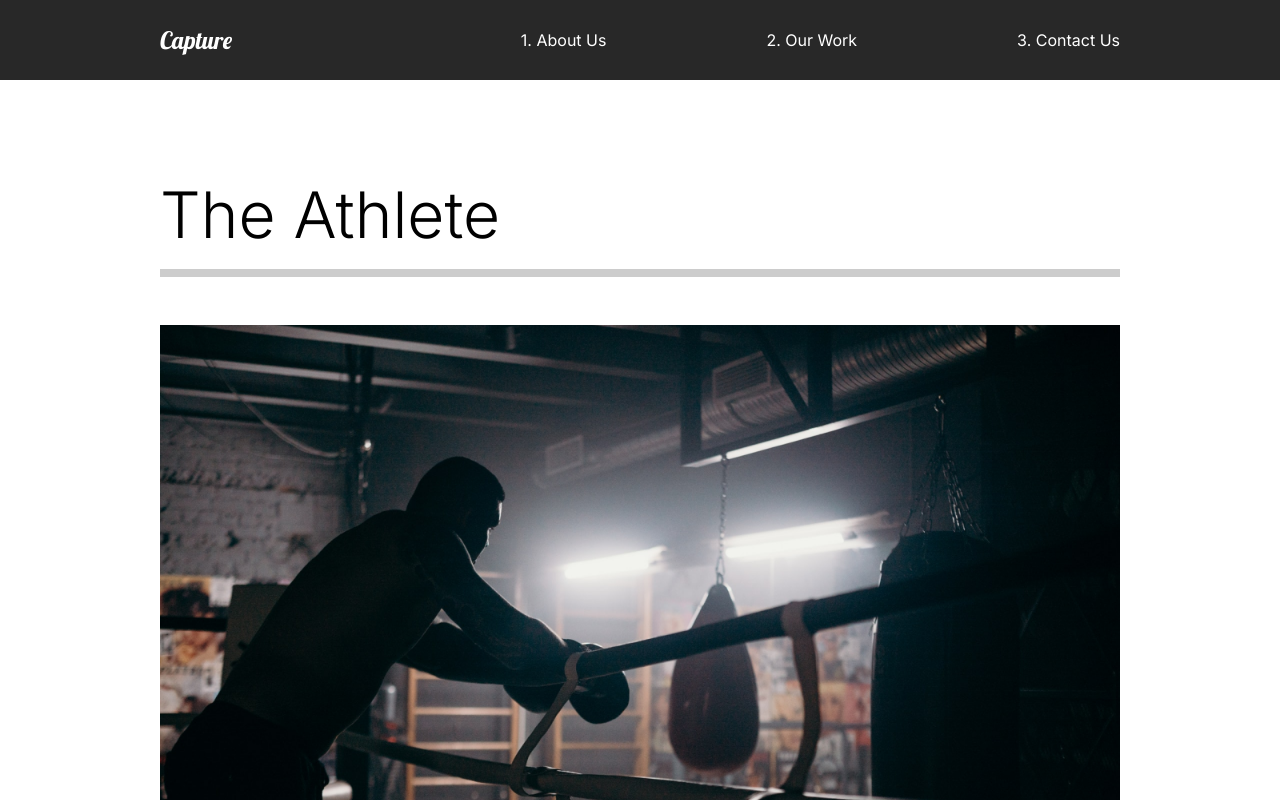
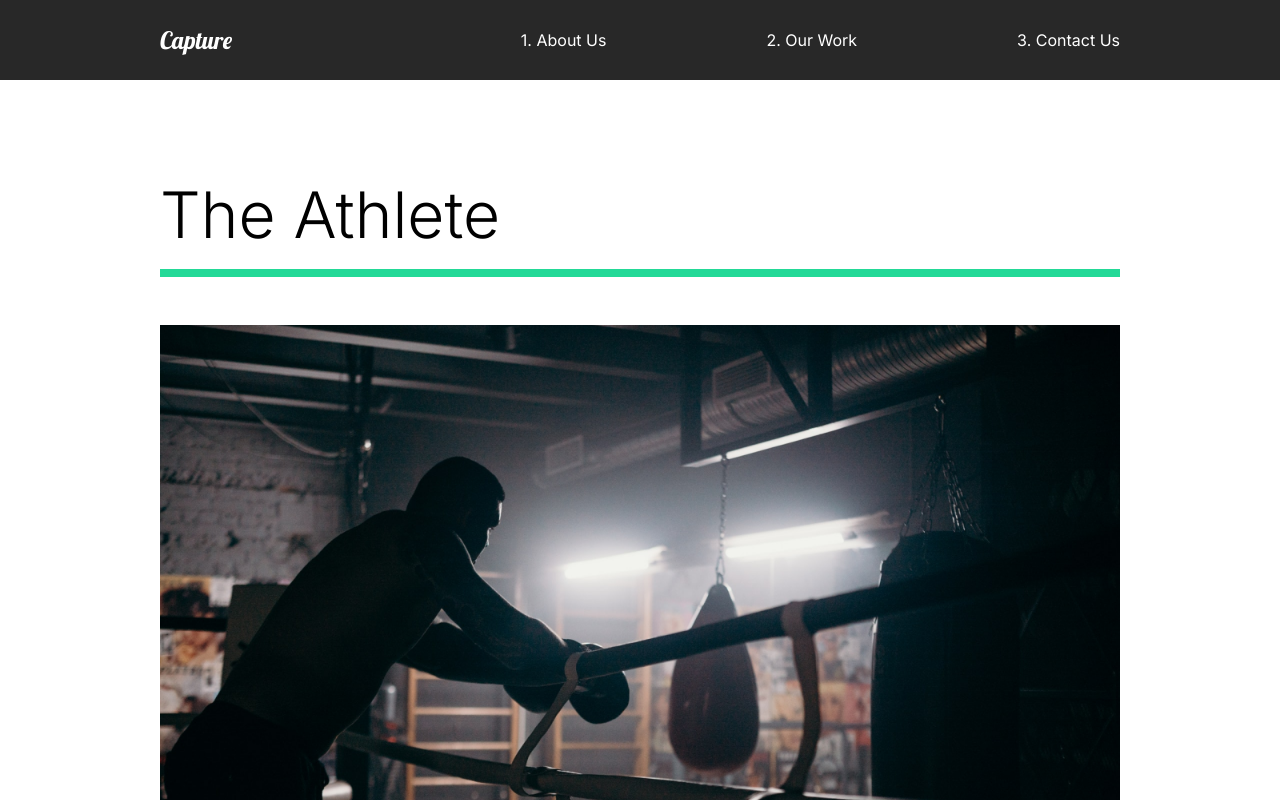
Before and after one commit to SedanaYoga/capture-web, a React (Create React App) app: page /work in a window 1280 px wide. Shown: the top 800 px of the page. Built offline with nearby package versions, Linux system fonts and the light colour scheme.

Commit message:
Added animation for OurWorks page

```diff
--- a/src/animations.js
+++ b/src/animations.js
@@ -7,7 +7,7 @@ export const pageAnimation = {
     opacity: 1,
     y: 0,
     transition: {
-      duration: 1,
+      duration: 0.5,
       ease: "easeInOut",
       when: "beforeChildren",
       staggerChildren: 0.25,
@@ -15,7 +15,6 @@ export const pageAnimation = {
   },
   exit: {
     opacity: 0,
-    y: 300,
     transition: {
       duration: 0.5,
       ease: "easeInOut",
@@ -56,3 +55,42 @@ export const photoAnim = {
     },
   },
 };
+
+export const lineAnim = {
+  hidden: { width: "0%" },
+  show: {
+    width: "100%",
+    transition: {
+      duration: 1,
+      ease: "easeInOut",
+    },
+  },
+};
+
+export const slider = {
+  hidden: {
+    x: "-130%",
+    skew: "45deg",
+  },
+  show: {
+    x: "100%",
+    skew: "0deg",
+    transition: {
+      ease: "easeOut",
+      duration: 1,
+    },
+  },
+};
+
+export const sliderContainer = {
+  hidden: {
+    opacity: 1,
+  },
+  show: {
+    opacity: 1,
+    transition: {
+      staggerChildren: 0.1,
+      ease: "easeOut",
+    },
+  },
+};
--- a/src/pages/OurWorks.jsx
+++ b/src/pages/OurWorks.jsx
@@ -8,7 +8,14 @@ import goodtimes from "../img/goodtimes-small.png";
 import { Link } from "react-router-dom";
 // Import Motion
 import { motion } from "framer-motion";
-import { pageAnimation } from "../animations";
+import {
+  pageAnimation,
+  fade,
+  photoAnim,
+  lineAnim,
+  slider,
+  sliderContainer,
+} from "../animations";
 
 function OurWorks() {
   return (
@@ -19,11 +26,19 @@ function OurWorks() {
       animate="show"
       exit="exit"
     >
+      <motion.div variants={sliderContainer}>
+        <Frame1 variants={slider}></Frame1>
+        <Frame2 variants={slider}></Frame2>
+        <Frame3 variants={slider}></Frame3>
+        <Frame4 variants={slider}></Frame4>
+      </motion.div>
       <Movie>
-        <h2>The Athlete</h2>
-        <div className="line"></div>
+        <motion.h2 variants={fade}>The Athlete</motion.h2>
+        <motion.div variants={lineAnim} className="line"></motion.div>
         <Link to="/work/the-athlete">
-          <img src={athlete} alt="athlete" />
+          <Hide>
+            <motion.img variants={photoAnim} src={athlete} alt="athlete" />
+          </Hide>
         </Link>
       </Movie>
       <Movie>
@@ -57,7 +72,7 @@ const Movie = styled.div`
   padding-bottom: 10rem;
   .line {
     height: 0.5rem;
-    background: #cccccc;
+    background: #23d997;
     margin-bottom: 3rem;
   }
   img {
@@ -67,4 +82,30 @@ const Movie = styled.div`
   }
 `;
 
+const Hide = styled.div`
+  overflow: hidden;
+`;
+
+const Frame1 = styled(motion.div)`
+  position: fixed;
+  left: 0;
+  top: 10vh;
+  width: 100%;
+  height: 100vh;
+  background: #fffebf;
+  z-index: 2;
+`;
+
+const Frame2 = styled(Frame1)`
+  background: #ff8efb;
+`;
+
+const Frame3 = styled(Frame1)`
+  background: #8ed2ff;
+`;
+
+const Frame4 = styled(Frame1)`
+  background: #8effa0;
+`;
+
 export default OurWorks;
```
